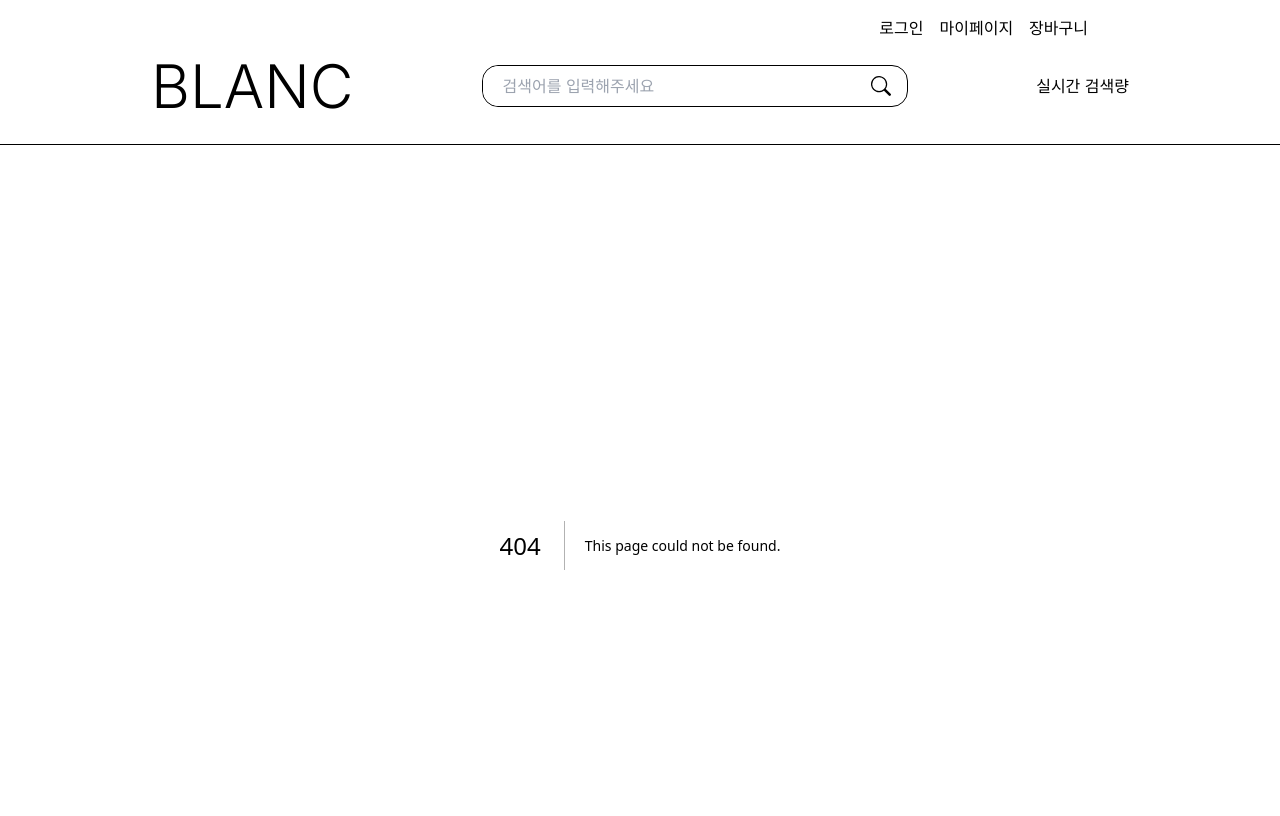
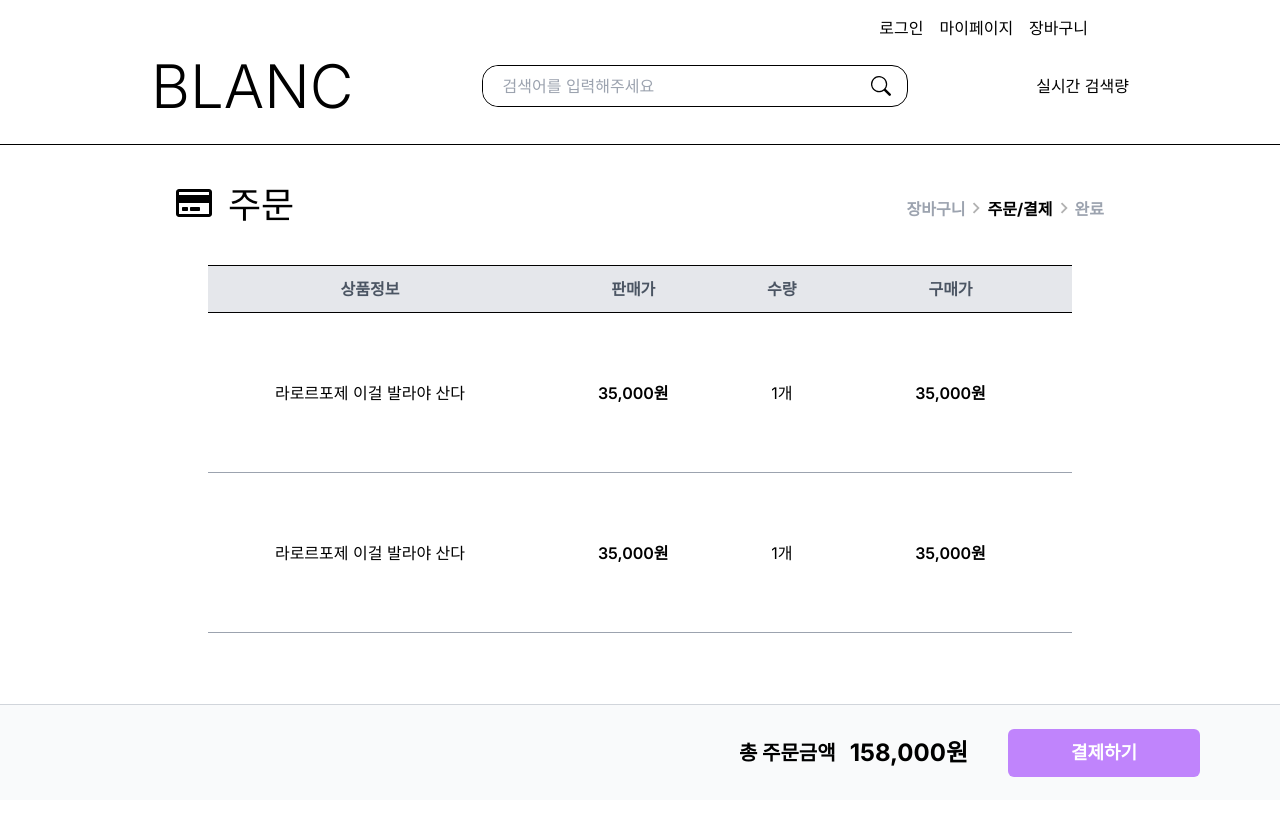
Before and after one commit to BlancProject/frontend, a Next.js app: page /order in a window 1280 px wide. Before the commit this address had no page. Shown: the top 816 px of the page. Built offline with nearby package versions, Linux system fonts and the light colour scheme.

Commit message:
feat: 주문 페이지 퍼블리싱

```diff
--- a/src/app/cart/page.tsx
+++ b/src/app/cart/page.tsx
@@ -25,7 +25,7 @@ export default function CartPage() {
           <ProductContents /> */}
         </div>
       </div>
-      <Footer />
+      <Footer btnTitle="주문하기" path="order" />
     </div>
   );
 }
--- /dev/null
+++ b/src/app/order/page.tsx
@@ -0,0 +1,21 @@
+import Footer from '@/components/Cart/Footer';
+import OrderBoxTitle from '@/components/Order/OrderBox/OrderBoxTitle';
+import OrderProductContent from '@/components/Order/OrderBox/OrderProductContent';
+import SubHeader from '@/components/Order/SubHeader';
+
+export default function OrderPage() {
+  return (
+    <div className="all flex flex-col h-screen">
+      <div className="body mx-40">
+        <SubHeader />
+        <div className="cartBox min-h-fit px-12">
+          <OrderBoxTitle />
+          <OrderProductContent />
+          <OrderProductContent />
+          <OrderProductContent />
+        </div>
+      </div>
+      <Footer btnTitle="결제하기" path="finish" />
+    </div>
+  );
+}
--- a/src/components/Cart/Footer.tsx
+++ b/src/components/Cart/Footer.tsx
@@ -1,11 +1,23 @@
-export default function Footer() {
+'use client';
+import { useRouter } from 'next/navigation';
+
+type Props = {
+  btnTitle: string;
+  path: string;
+};
+
+export default function Footer({ btnTitle, path }: Props) {
+  const router = useRouter();
   return (
     <div className="footer flex items-center justify-end  fixed left-0 bottom-0 w-full h-24 border-t border-gray-300 bg-gray-50">
       <div className="flex mx-20">
         <div className="text-xl font-bold mt-2.5">총 주문금액</div>
         <div className="text-2xl font-bold ml-3.5 mt-2">158,000원</div>
-        <button className="w-48 h-12 rounded-md bg-purple-400 ml-10 text-white text-lg font-semibold">
-          주문하기
+        <button
+          className="w-48 h-12 rounded-md bg-purple-400 ml-10 text-white text-lg font-semibold"
+          onClick={() => router.push(`/${path}`)}
+        >
+          {btnTitle}
         </button>
       </div>
     </div>
--- /dev/null
+++ b/src/components/Order/OrderBox/OrderBoxTitle.tsx
@@ -0,0 +1,12 @@
+import Title from './Title';
+
+export default function OrderBoxTitle() {
+  return (
+    <div className="flex items-center border-t border-b border-solid border-black bg-gray-200 h-12">
+      <Title width="w-96" title="상품정보" />
+      <Title width="w-60" title="판매가" />
+      <Title width="w-28" title="수량" />
+      <Title width="w-72" title="구매가" />
+    </div>
+  );
+}
--- /dev/null
+++ b/src/components/Order/OrderBox/OrderProductContent.tsx
@@ -0,0 +1,10 @@
+export default function OrderProductContent() {
+  return (
+    <div className="h-40 flex items-center border-b border-solid border-gray-400">
+      <div className="w-96 text-center">라로르포제 이걸 발라야 산다</div>
+      <div className="w-60 text-center font-semibold">35,000원</div>
+      <div className="w-28 text-center">1개</div>
+      <div className="w-72 text-center font-semibold">35,000원</div>
+    </div>
+  );
+}
--- /dev/null
+++ b/src/components/Order/OrderBox/Title.tsx
@@ -0,0 +1,11 @@
+type Props = {
+  width: string;
+  title: string;
+};
+export default function Title({ width, title }: Props) {
+  return (
+    <div className={`text-gray-600 font-semibold ${width} text-center`}>
+      {title}
+    </div>
+  );
+}
--- /dev/null
+++ b/src/components/Order/SubHeader.tsx
@@ -0,0 +1,17 @@
+import { FaRegCreditCard } from 'react-icons/fa';
+
+import Procedure from '../Cart/SubTitle/Procedure';
+
+export default function SubHeader() {
+  return (
+    <div>
+      <div className="subheader flex justify-between my-10">
+        <div className="flex text-4xl ml-4">
+          <FaRegCreditCard />
+          <div className="flex font-Inter ml-4">주문</div>
+        </div>
+        <Procedure />
+      </div>
+    </div>
+  );
+}
```
